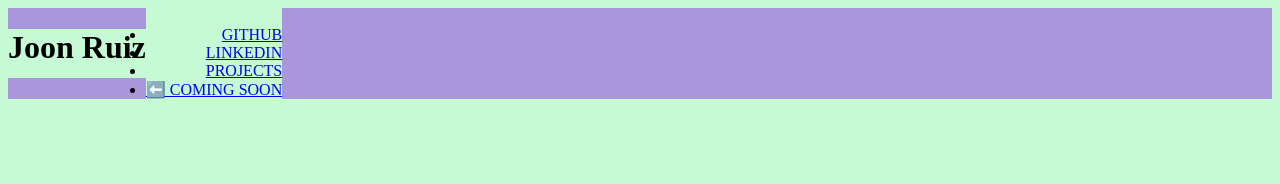
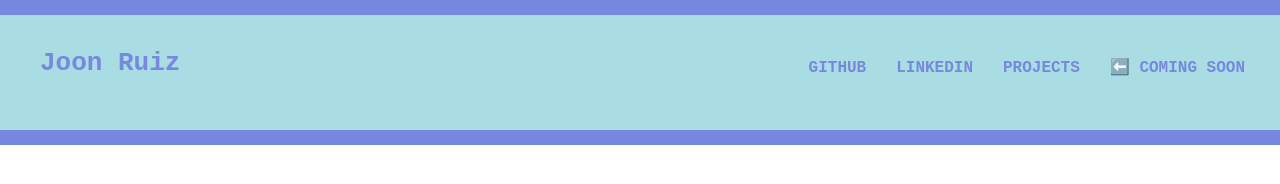
Before and after one commit to Aecop/Module2Challenge, a plain HTML site: page index.html in a window 1280 px wide. Drawn offline with Linux system fonts and the light colour scheme.

Commit message:
updated files

```diff
--- a/assets/style.css
+++ b/assets/style.css
@@ -1,35 +1,101 @@
 :root {
-    --purple: #AA96DA;
-    --mint: #C5FAD5;
-    --butter: #FFFFD2;
-}
-/* Selecting all backgroud color to --mint*/
-* {
-    background-color: var(--mint);
+    /* Color */
+    --blue: #7689de;
+    --white: #FFFFFF;
+    --powderblue: #a9dce3;
+
+    /* Font */
+    --mono: monospace;
 }
 
 
+
+/* Body tag style */
+body {
+    background-color: var(--white);
+}
+
 /* style changed to everything that is in the header tag*/
-header {
+
+.box1 {
+    height: 15px;
+    width: 100%;
+    background: var(--blue);
+}
+.box2 {
+    position: absolute;
+    top: 130px;
+    height: 15px;
+    width: 100%;
+    background-color: var(--blue);
+}
+
+/* Header style */
+.container {
+    width: 100%;
+    height: 120px;
+}
+
+
+h1 {
+    font-size: xx-large;
+    position: absolute;
+    left: 40px;
+    top: 50px;
+    font-family: var(--mono);
+    font-weight:bold;
+    color: var(--blue)
 
 }
 
-.container {
+
+header {
+    background-color: var(--powderblue);
     display: flex;
-    background-color: var(--purple);
+    flex-direction: row;
+    align-items: right;
+    flex-wrap:wrap;
+
 
 }
 
-.title {
-    height: 100px;
-}
+nav {
+    display: inline;
+    flex-direction: row;
+    flex-wrap: wrap;
+    justify-content: right;
+    justify-content:space-between
 
-nav {
-    text-align: right;
-    justify-content: right;
+
 }
 
 ul {
-    display: inline;
-    justify-content: right;
+    display: flex;
+    font-size: large;
+    position: absolute;
+    top : 45px;
+    right: 20px;
+
 }
+
+li {
+    display: inline-block;
+    margin: 15px;
+    font-family: var(--mono);
+    font-weight: bold;
+
+}
+
+/* Change color of <a> tag for the nav */
+a:link {
+    color: var(--blue);
+    text-decoration: none;
+}
+a:after {
+    color: var(--blue);
+    text-decoration: none;
+}
+a:visited {
+    color: var(--blue);
+    text-decoration: none;
+}
--- a/index.html
+++ b/index.html
@@ -4,31 +4,34 @@
 <head>
     <meta charset="UTF-8" />
     <title>Joon Ruiz</title>
-    <!--<link rel="stylesheet" href="/assets/reset.css"/>-->
+    <link rel="stylesheet" href="/assets/reset.css"/>
     <link rel="stylesheet" href="/assets/style.css"/>
 </head>
 
 <body>
 
+
     <!--Header-->
     <header>
+        <div class="box1"></div>
+        <div class="box2"></div>
         <div class="container">
-            <h1 class="Title">Joon Ruiz</h1>
+            <h1>Joon Ruiz</h1>
 
             <!--nav-->
             <nav>
                 <ul>
                     <li>
-                        <a href="https://github.com/Aecop/">GITHUB</a>
+                        <a href="https://github.com/Aecop/" target="_blank" >GITHUB</a>
                     </li>
                     <li>
-                        <a href="https://www.linkedin.com/in/joon-ruiz-967611201/">LINKEDIN</a>
+                        <a href="https://www.linkedin.com/in/joon-ruiz-967611201/" target="_blank">LINKEDIN</a>
                     </li>
                     <li>
-                        <a href="#">PROJECTS</a>
+                        <a href="#" target="_blank">PROJECTS</a>
                     </li>
                     <li>
-                        <a href="#">⬅️ COMING SOON</a>
+                        <a href="#" target="_blank">⬅️ COMING SOON</a>
                     </li>
                 </ul>
             </nav>
```
Also changed, not shown: assets/pictures/cssimg.png (added), assets/pictures/htmlimg.png (added), assets/pictures/javascriptimg.png (added), assets/pictures/pythonimg.png (added).
